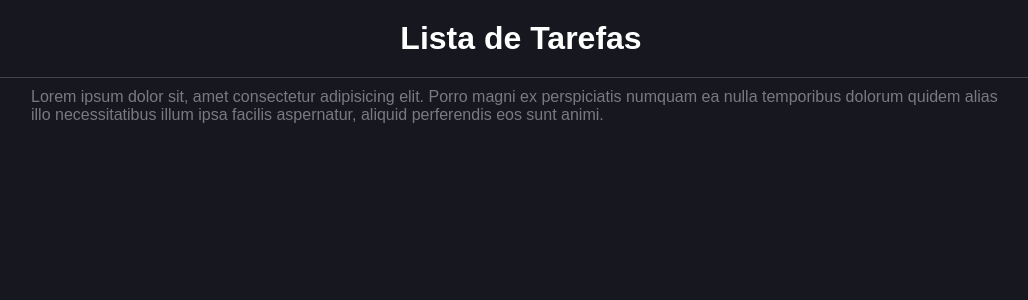
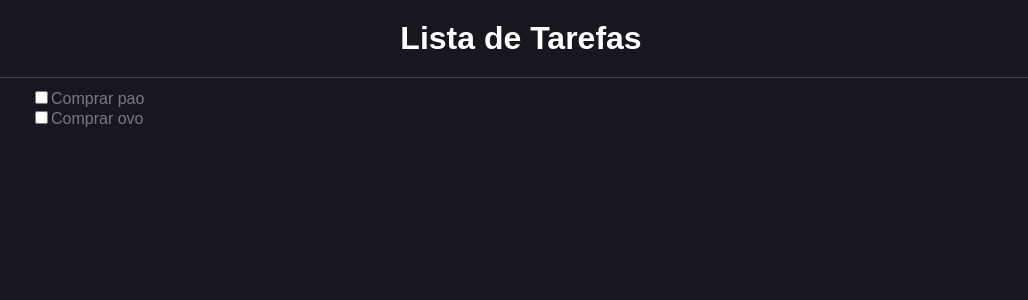
Before and after one commit to guisaoncella/react-lista-tarefas, a React (Vite) app: page / in a window 1280 px wide. Shown: the top 300 px of the page, without its empty margins (119-1147 px from the left). Built offline with nearby package versions, Linux system fonts and the light colour scheme.

Commit message:
:sparkles: feat: add ListItem component

```diff
--- a/src/App.tsx
+++ b/src/App.tsx
@@ -1,10 +1,24 @@
+import { useState } from 'react';
+
+import { Item } from './types/Item';
+import { ListItem } from './components/ListItem';
+
 import {Area, Container, Header} from './App.styles'
 
 const App = () => {
+    const [list, setList] = useState<Item[]>([
+        {id: 1, name: 'Comprar pao', done: true},
+        {id: 2, name: 'Comprar ovo', done: false}
+    ]);
+
     return(
         <Container>
             <Header>Lista de Tarefas</Header>
-            <Area>Lorem ipsum dolor sit, amet consectetur adipisicing elit. Porro magni ex perspiciatis numquam ea nulla temporibus dolorum quidem alias illo necessitatibus illum ipsa facilis aspernatur, aliquid perferendis eos sunt animi.</Area>
+            <Area>
+                {list.map((item, index) => (
+                    <ListItem key={index} item={item} />
+                ))}
+            </Area>
         </Container>
     );
 }
--- /dev/null
+++ b/src/components/ListItem/index.tsx
@@ -0,0 +1,16 @@
+import { Container } from "./styles";
+
+import {Item} from '../../types/Item'
+
+type Props = {
+    item: Item
+}
+
+export const ListItem = ({item}: Props) => {
+    return (
+        <Container>
+            <input type="checkbox"/>
+            <label>{item.name}</label>
+        </Container>
+    );
+}
--- /dev/null
+++ b/src/components/ListItem/styles.ts
@@ -0,0 +1,3 @@
+import styled from "styled-components";
+
+export const Container = styled.div``;
--- /dev/null
+++ b/src/types/Item.ts
@@ -0,0 +1,5 @@
+export type Item = {
+    id: number;
+    name: string;
+    done: boolean;
+}
```
